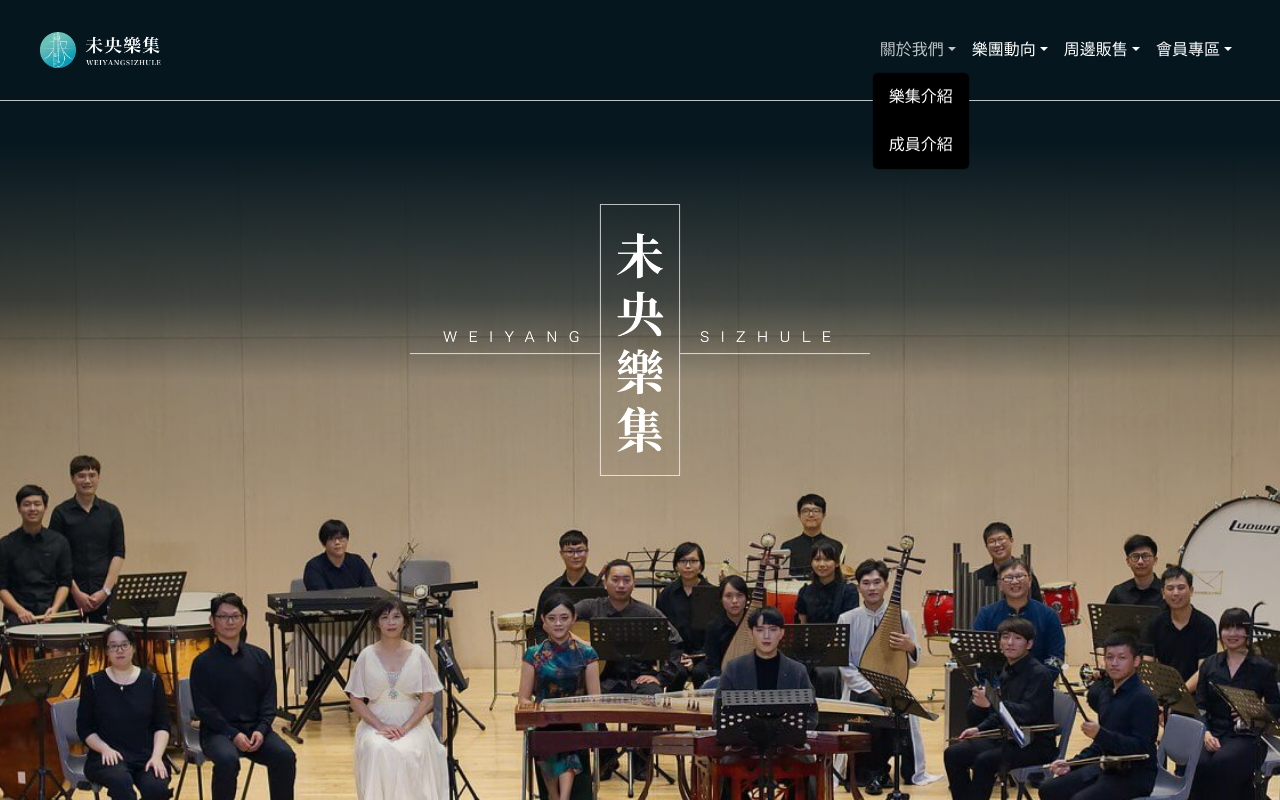
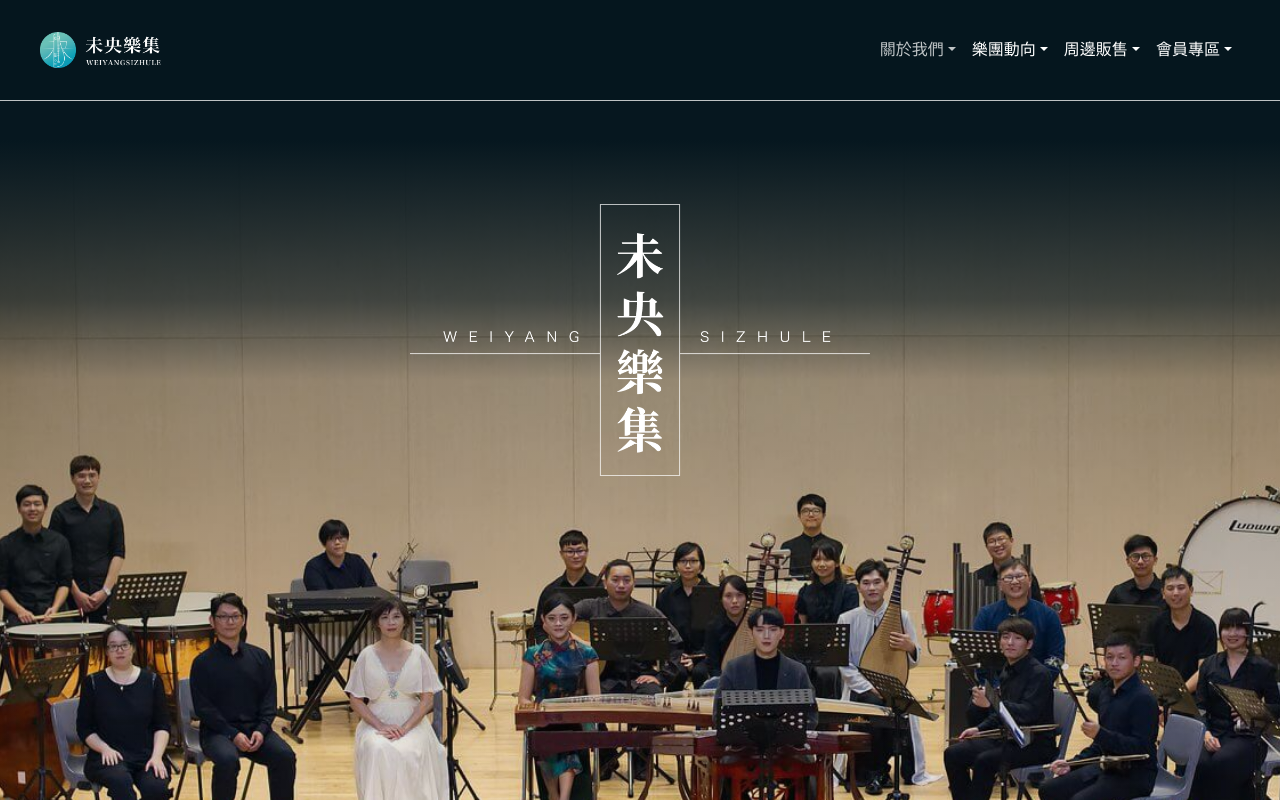
Before and after one commit to aacj2642/weiyang, a Vue app: page / in a window 1280 px wide. Both pictures are taken after a click on the button "關於我們". Shown: the top 800 px of the page. Built offline with nearby package versions, Linux system fonts and the light colour scheme; what @vee-validate/i18n would draw is missing.

Commit message:
navbar 加上動畫效果

```diff
--- a/src/components/AppHeader.vue
+++ b/src/components/AppHeader.vue
@@ -47,7 +47,7 @@
           >
             {{ headerLink.title }}
           </a>
-          <ul class="dropdown-menu dropdown-menu-dark p-0">
+          <ul class="dropdown-menu dropdown-menu-dark animate effect p-0">
             <li v-for="child in headerLink.children" :key="child.title">
               <RouterLink
                 class="dropdown-item header-dropdown-item"
@@ -155,7 +155,10 @@
   top: calc(100% - 30px);
 }
 .header-dropdown {
-  padding: 38px 20px;
+  padding: 12px 16px;
+  @media (min-width: map-get($grid-breakpoints, md)) {
+    padding: 38px 20px;
+  }
 }
 .dropdown-item.header-dropdown-item {
   padding: 16px 12px;
@@ -183,4 +186,41 @@
 .scale-leave-to {
   transform: scale(0);
 }
+
+.animate {
+  animation-duration: 0.2s;
+  animation-fill-mode: both;
+}
+
+.effect {
+  animation-name: scale;
+}
+
+@media (min-width: map-get($grid-breakpoints, md)) {
+  .effect {
+    animation-name: slide-in;
+  }
+}
+
+@keyframes slide-in {
+  0% {
+    transform: translateY(1rem);
+    opacity: 0;
+  }
+
+  100% {
+    transform: translateY(0rem);
+    opacity: 1;
+  }
+}
+
+@keyframes scale {
+  0% {
+    transform: scaleY(0%);
+  }
+
+  100% {
+    transform: scaleY(100%);
+  }
+}
 </style>
```
